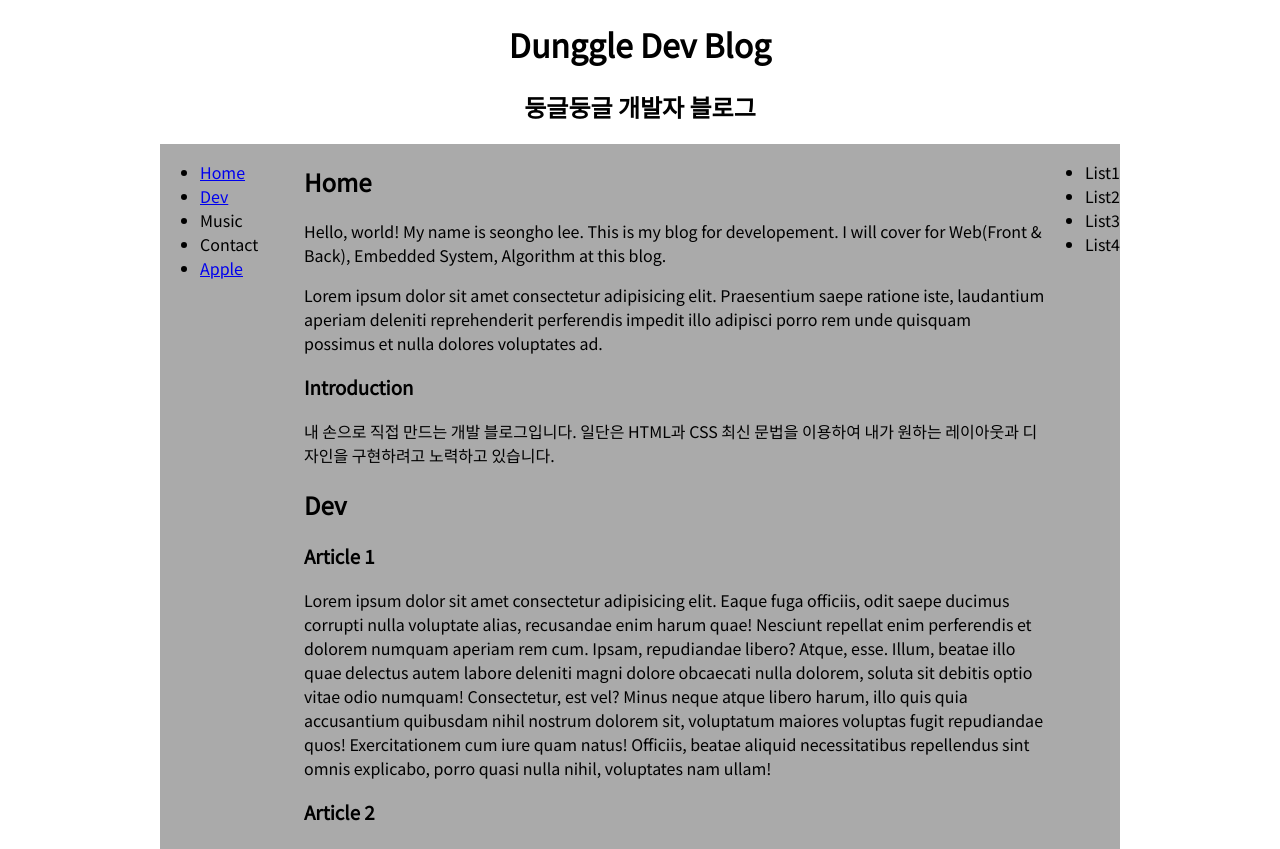
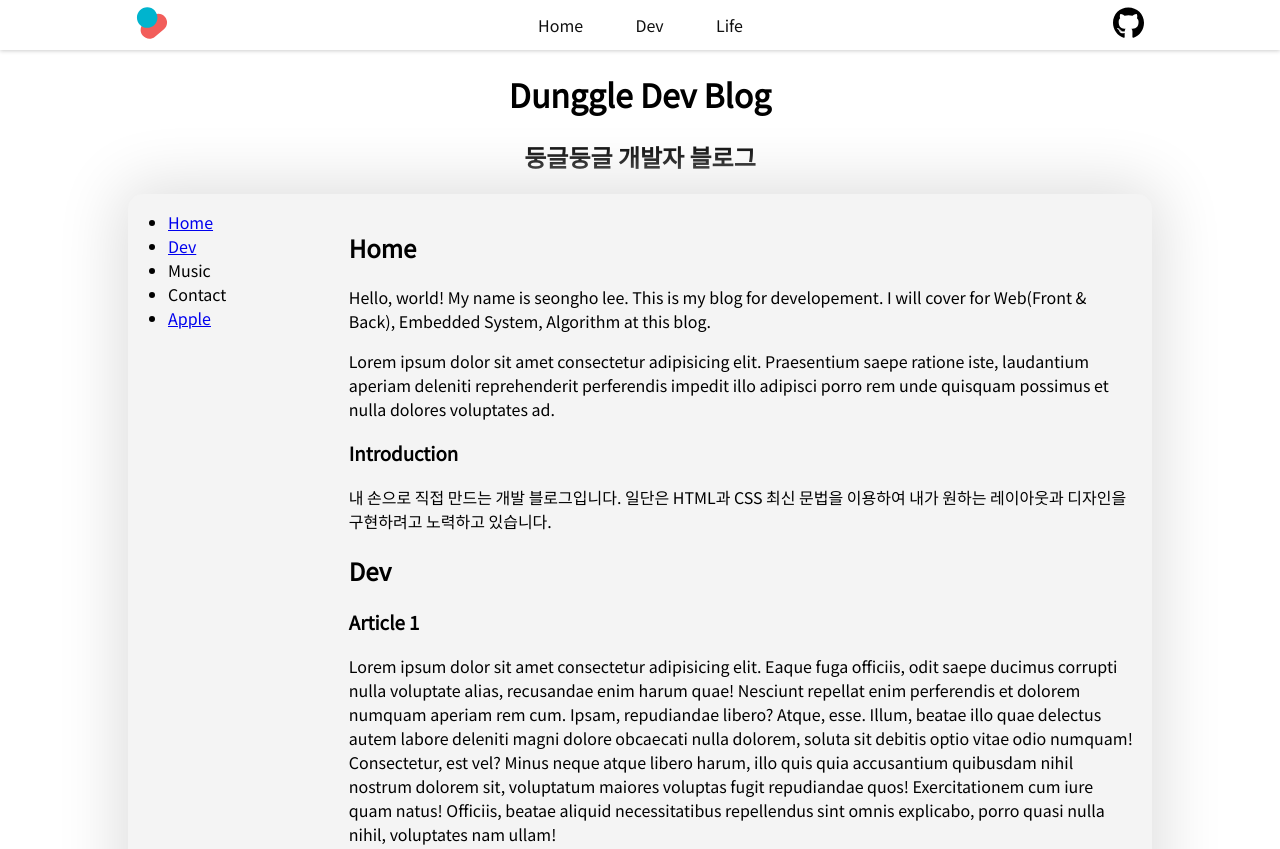
Before and after one commit to shythm/dev-blog, a plain HTML site: page index.html in a window 1280 px wide. Shown: the top 849 px of the page. Drawn offline with Linux system fonts and the light colour scheme.

Commit message:
add top bar and make design more beautiful

```diff
--- a/index.css
+++ b/index.css
@@ -6,40 +6,80 @@
 body {
     display: flex;
     flex-flow: column nowrap;
-    /* justify-content: center; */
     align-items: center;
     margin: 0;
     font-family: 'Noto Sans KR', sans-serif;
 }
 
+.top-bar {
+    /* position: fixed; */
+    display: flex;
+    flex-flow: column nowrap;
+    justify-content: center;
+    align-items: center;
+    width: 100%;
+    height: 50px;
+    background-color: #ffffff;
+    box-shadow: 0px 1px 4px 0px #cfcfcf;
+}
+
+.top-bar nav {
+    display: flex;
+    flex-flow: row nowrap;
+    justify-content: space-between;
+    width: 20%;
+}
+
+.top-bar img {
+    margin: 8px;
+    height: 32px;
+}
+
+.top-bar a {
+    color: #101010;
+    text-decoration: none;
+}
+
+.top-bar a:hover {
+    color: #101010;
+    /* background-color: #eeeeee; */
+    text-decoration: none;
+    /* cursor: pointer; */
+}
+
+.flex-top-bar {
+    display: flex;
+    flex-flow: row nowrap;
+    justify-content: space-between;
+    align-items: center;
+    width: 80%;
+}
+
 header {
     text-align: center;
+    /* background-color: #eeeeee; */
+    color: black;
+    width: 80%;
 }
 
 .flex-container {
     display: flex; /* A Flexible Layout must have a parent element with the display property set to flex. */
     flex-flow: row nowrap; /* This is equal to "flex-direction: row; flex-wrap: nowrap" */
-    background-color: #aaaaaa;
-    width: 75%;
+    background-color: #f4f4f4;
+    width: 80%;
+    border-radius: 15px;
+    box-shadow: 0px 0px 64px 8px #dddddd;
 }
 
 .flex-container-left {
     order: 1;
-    flex-shrink: 0;
-    flex-basis: 15%;
-    /* flex-grow: 1; */
-    /* flex: 0 1 auto; */
-}
-
-.flex-container-mid {
-    order: 2;
-    /* flex-grow: 8; */
-    /* flex: 0 1 auto; */
+    flex: 0 0 20%; /* flex-grow: 0; flex-shrink: 0; flex-basis: 15%; */
 }
 
 .flex-container-right {
-    order: 3;
-    /* flex-grow: 1; */
+    order: 2;
+    margin: 16px;
+    /* flex-grow: 8; */
     /* flex: 0 1 auto; */
 }
 
--- a/index.html
+++ b/index.html
@@ -13,6 +13,22 @@
     </head>
 
     <body>
+        <!-- Top Bar -->
+        <div class="top-bar">
+            <div class="flex-top-bar">
+                <!-- Website Logo -->
+                <a href="#"><img id="logo" src="./res/dunggle-logo.svg" alt="logo"></a>
+                <!-- Navigation Bar -->
+                <nav>
+                    <a href="#">Home</a>
+                    <a href="#">Dev</a>
+                    <a href="#">Life</a>
+                </nav>
+                <!-- GitHub Logo -->
+                <a href="https://github.com/shythm"><img src="./res/github-logo.svg" alt="github"></a>
+            </div>
+        </div>
+
         <header>
             <h1>Dunggle Dev Blog</h1>
             <h2>둥글둥글 개발자 블로그</h2>
@@ -29,7 +45,7 @@
                 </ul>
             </div>
 
-            <div class="flex-container-mid">
+            <div class="flex-container-right">
                 <h2 id="Home">Home</h2>
                 <p>Hello, world! My name is seongho lee. This is my blog for developement. I will cover for Web(Front & Back), Embedded System, Algorithm at this blog.</p>
                 <p>Lorem ipsum dolor sit amet consectetur adipisicing elit. Praesentium saepe ratione iste, laudantium aperiam deleniti reprehenderit perferendis impedit illo adipisci porro rem unde quisquam possimus et nulla dolores voluptates ad.</p>
@@ -45,15 +61,6 @@
                 <h3>Article 4</h3>
                 <p>음.. 글 마다 미리보기는 어떻게 생성할 것이며, 미리보기를 어떻게 표시하지?</p>
             </div>
-
-            <div class="flex-container-right">
-                <ul>
-                    <li>List1</li>
-                    <li>List2</li>
-                    <li>List3</li>
-                    <li>List4</li>
-                </ul>
-            </div>
         </div>
 
         <footer>
```
